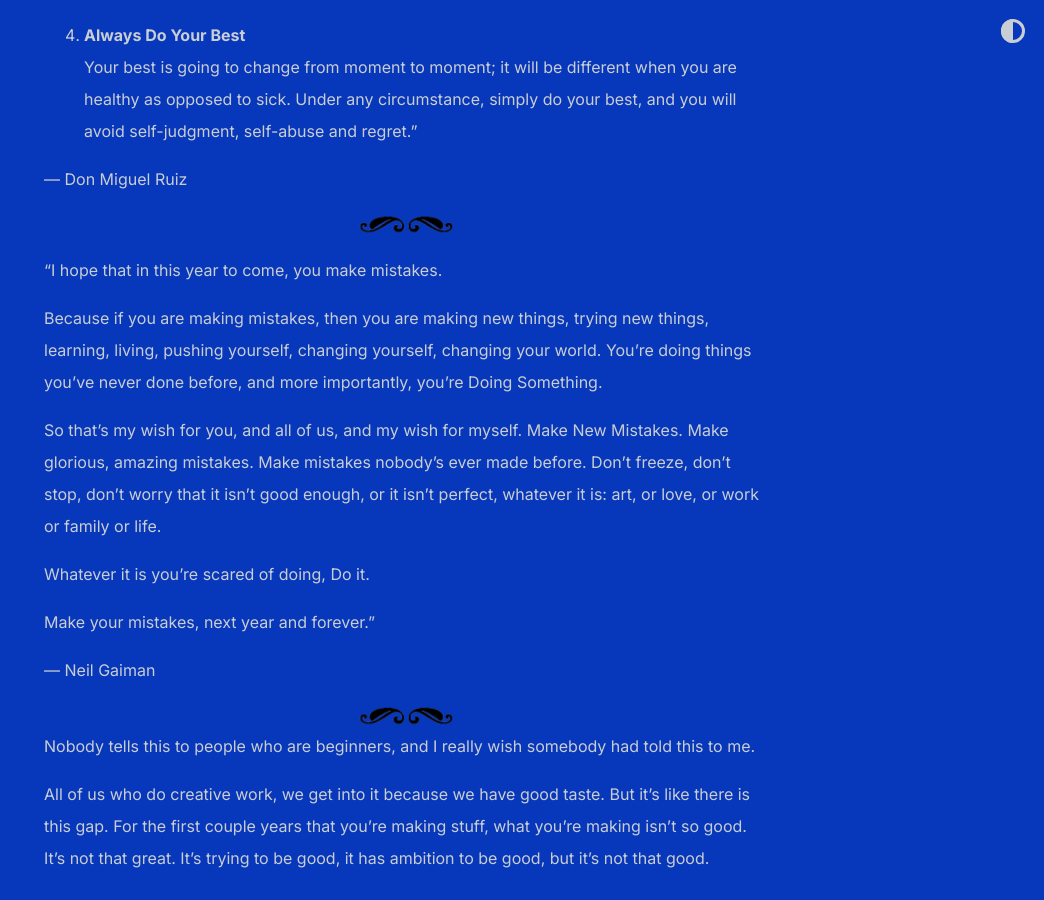
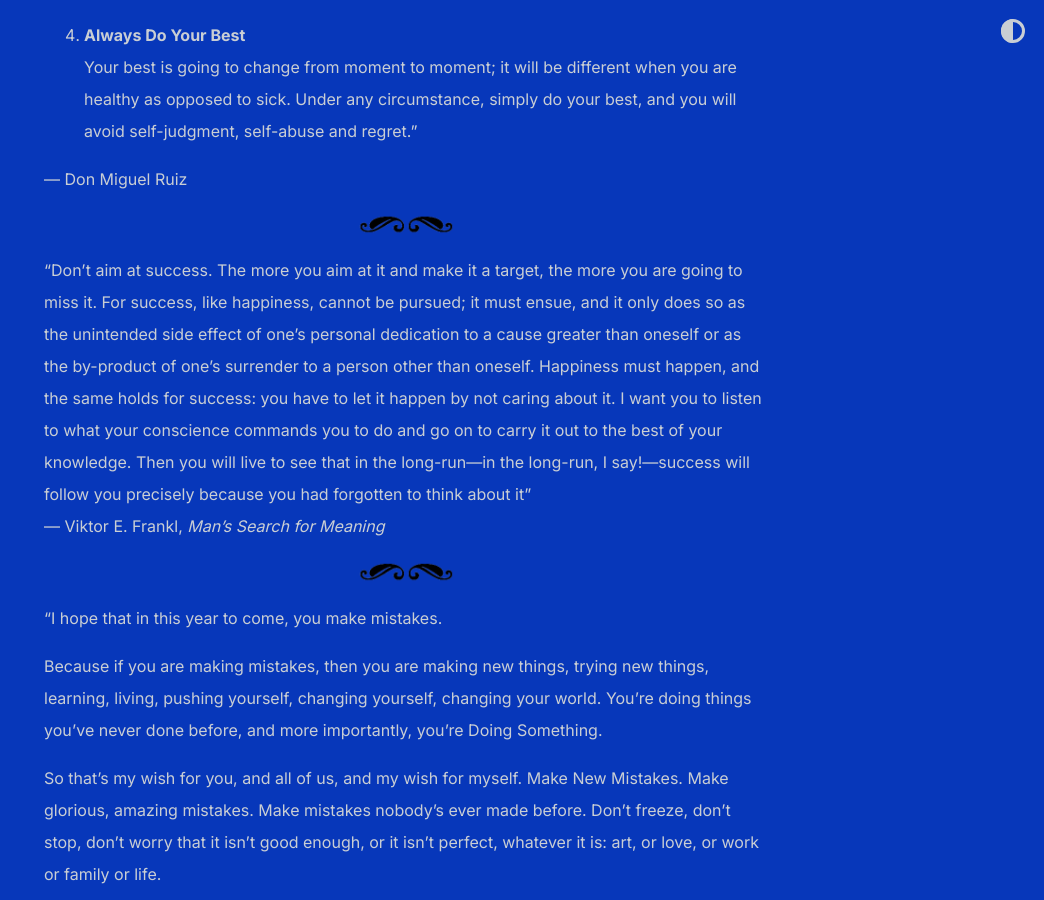
Before and after one commit to shihankanungo/shihankanungo.github.io, a Jekyll site: the page built from x.md, in a window 1280 px wide and 900 px high, scrolled down 749 px. Shown: the whole window, without its empty margins (236-1280 px from the left). Built offline with Jekyll 4.4.1, drawn with Linux system fonts in a browser that asks for light colours.

Commit message:
Update x.md

```diff
--- a/x.md
+++ b/x.md
@@ -19,6 +19,11 @@
 Your best is going to change from moment to moment; it will be different when you are healthy as opposed to sick. Under any circumstance, simply do your best, and you will avoid self-judgment, self-abuse and regret.” <br>
 
 --- Don Miguel Ruiz
+
+![separator](images/sep.png)
+
+"Don't aim at success. The more you aim at it and make it a target, the more you are going to miss it. For success, like happiness, cannot be pursued; it must ensue, and it only does so as the unintended side effect of one's personal dedication to a cause greater than oneself or as the by-product of one's surrender to a person other than oneself. Happiness must happen, and the same holds for success: you have to let it happen by not caring about it. I want you to listen to what your conscience commands you to do and go on to carry it out to the best of your knowledge. Then you will live to see that in the long-run—in the long-run, I say!—success will follow you precisely because you had forgotten to think about it" <br>
+--- Viktor E. Frankl, _Man’s Search for Meaning_
 
 ![separator](images/sep.png)
 
```
